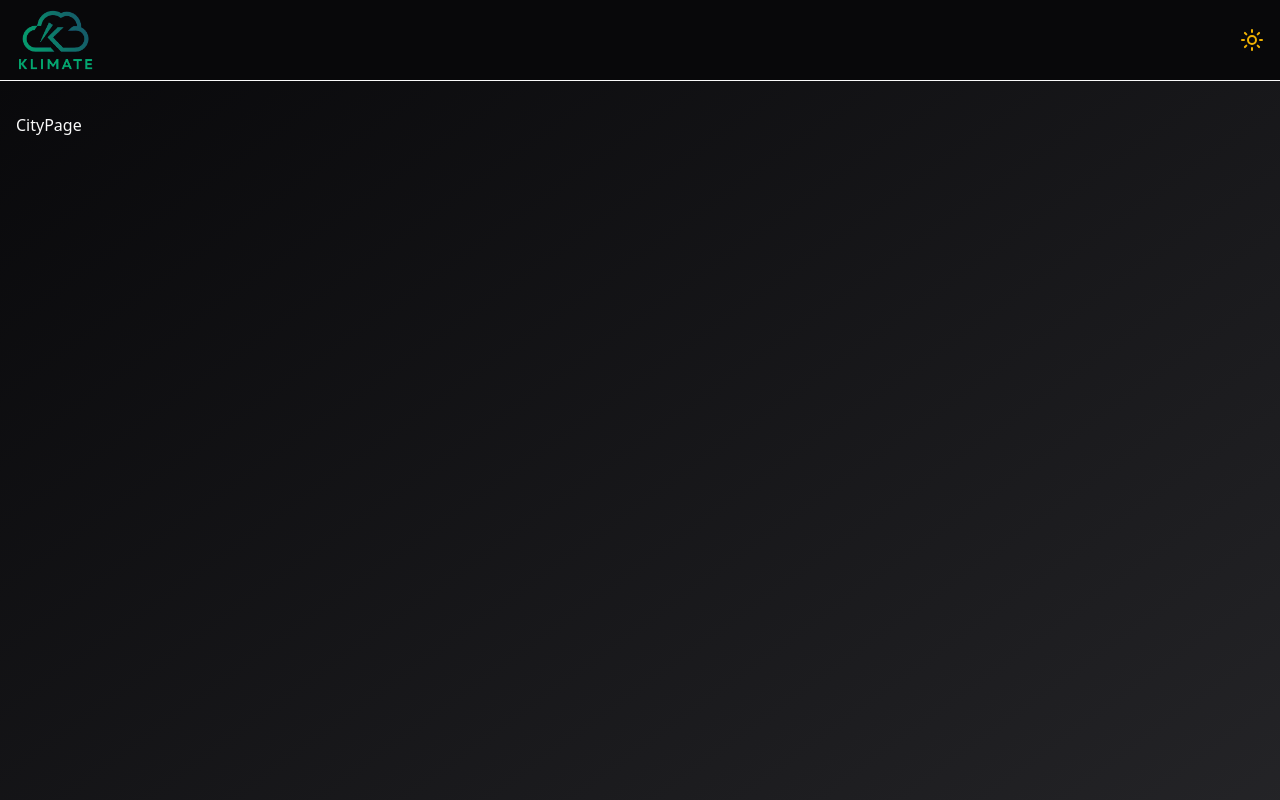
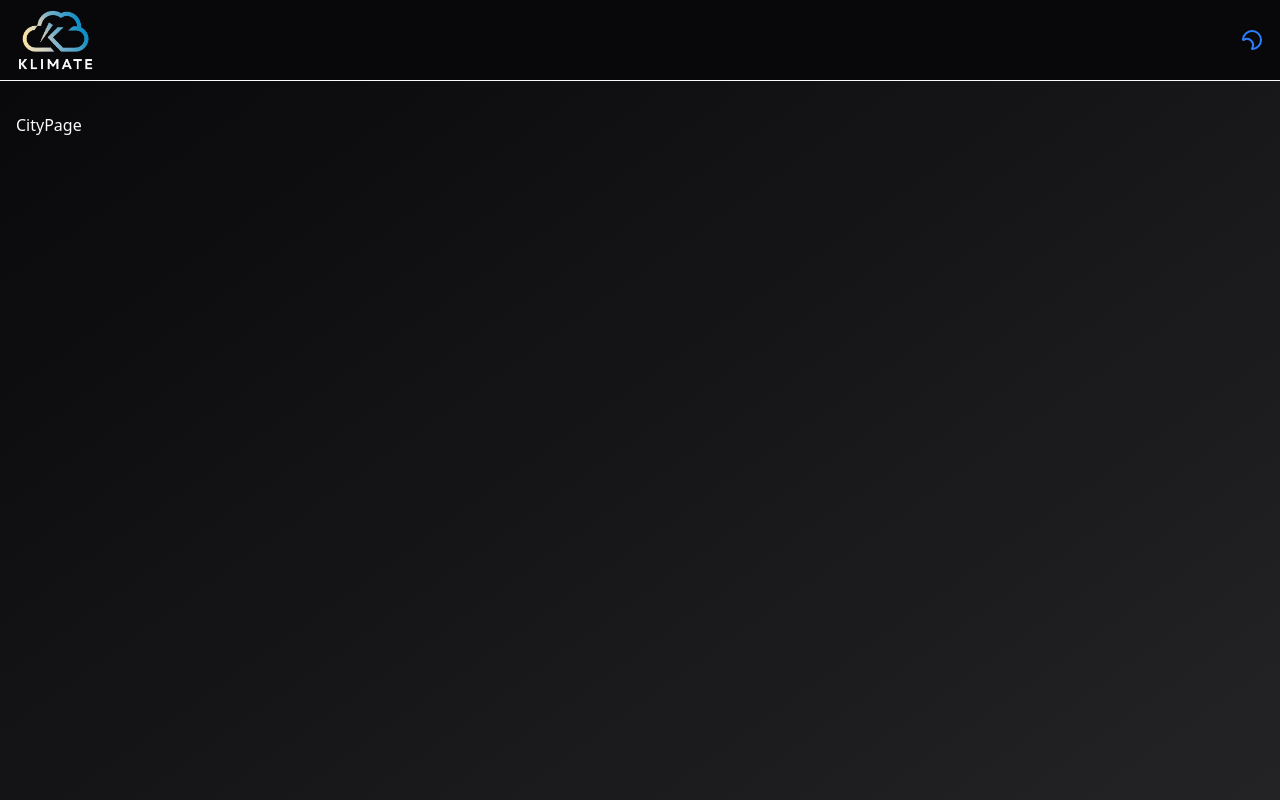
Before and after one commit to Wealthometer/Klimate, a React (Vite) app: page /city/1 in a window 1280 px wide. Shown: the top 800 px of the page. Built offline with nearby package versions, Linux system fonts and the light colour scheme.

Commit message:
Update........ & ........Upload

```diff
--- a/src/App.tsx
+++ b/src/App.tsx
@@ -1,32 +1,31 @@
-import { BrowserRouter, Route, Routes } from 'react-router-dom'
-import './App.css'
+import { BrowserRouter, Route, Routes } from "react-router-dom"
+import "./App.css"
 import "./index.css"
-import Layout from './components/layout'
-import { ThemeProvider } from './context/theme-provider'
-import WeatherDashboard from './pages/weather-dashboard'
-import CityPage from './pages/city-page'
-import Header from './components/header'
+import Layout from "./components/layout"
+import { ThemeProvider } from "./context/theme-provider"
+import WeatherDashboard from "./pages/weather-dashboard"
+import CityPage from "./pages/city-page"
+import Header from "./components/header"
 import { QueryClient, QueryClientProvider } from "@tanstack/react-query"
-import { ReactQueryDevtools } from "@tanstack/react-query-devtools";
-// import { Layout } from 'lu'
+import { ReactQueryDevtools } from "@tanstack/react-query-devtools"
 
-const queryClient = new QueryClient();
+const queryClient = new QueryClient()
 
 function App() {
   return (
     <QueryClientProvider client={queryClient}>
-       <BrowserRouter>
-        <Header/>
-          <ThemeProvider defaultTheme='dark'>
+      <BrowserRouter>
+        <ThemeProvider defaultTheme="dark" storageKey="app-theme">
+          <Header />
           <Layout>
             <Routes>
-              <Route path='/' element={<WeatherDashboard />}/>
-              <Route path='/city/:cityName' element={<CityPage />}/>
+              <Route path="/" element={<WeatherDashboard />} />
+              <Route path="/city/:cityName" element={<CityPage />} />
             </Routes>
           </Layout>
-          </ThemeProvider>
-        </BrowserRouter>
-        <ReactQueryDevtools initialIsOpen={false} />
+        </ThemeProvider>
+      </BrowserRouter>
+      <ReactQueryDevtools initialIsOpen={false} />
     </QueryClientProvider>
   )
 }
--- a/src/components/header.tsx
+++ b/src/components/header.tsx
@@ -1,13 +1,32 @@
-import { useTheme } from "../context/use theme";
-import { Link } from "react-router-dom";
-// import { Button } from "./ui/button";
-import '../App.css'
-import { Moon, Sun } from "lucide-react";
+"use client"
+
+import { useTheme } from "../hooks/use-theme"
+import { Link } from "react-router-dom"
+import { Moon, Sun } from "lucide-react"
 
 const Header = () => {
-  const { theme, setTheme } = useTheme();
-  const isDark = theme === "dark";
+  const { theme, setTheme } = useTheme()
 
+  // Get the actual applied theme (resolve "system" to actual theme)
+  const getAppliedTheme = () => {
+    if (theme === "system") {
+      return window.matchMedia("(prefers-color-scheme: dark)").matches ? "dark" : "light"
+    }
+    return theme
+  }
+
+  const appliedTheme = getAppliedTheme()
+  const isDark = appliedTheme === "dark"
+
+  const toggleTheme = () => {
+    if (theme === "system") {
+      // If currently system, switch to the opposite of what's currently applied
+      setTheme(isDark ? "light" : "dark")
+    } else {
+      // If currently light or dark, switch to the opposite
+      setTheme(isDark ? "light" : "dark")
+    }
+  }
 
   return (
     <header className="sticky top-0 z-50 w-full border-b bg-background/95 backdrop-blur py-2 supports-[backdrop-filter]:bg-background/60">
@@ -17,13 +36,23 @@ const Header = () => {
         </Link>
 
         <div>
-          <div className={`flex items-center cursor-pointer transition-transform duration-500 ${isDark ? "-rotate-180" : "rotate-0"}`} onClick={() => setTheme(isDark ? "dark" : "light")}>
-            {isDark ? (<Moon className="h-6 w-6 text-blue-500 rotate-0 transition-all"/>) : (<Sun className="h-6 w-6 text-yellow-500 rotate-0 transition-all"/>)}
-          </div>
+          <button
+            onClick={toggleTheme}
+            className={`flex items-center cursor-pointer transition-transform duration-500 hover:scale-110 ${
+              isDark ? "rotate-180" : "rotate-0"
+            }`}
+            aria-label="Toggle theme"
+          >
+            {isDark ? (
+              <Moon className="h-6 w-6 text-blue-500 transition-all duration-300" />
+            ) : (
+              <Sun className="h-6 w-6 text-yellow-500 transition-all duration-300" />
+            )}
+          </button>
         </div>
       </div>
     </header>
-  );
-};
+  )
+}
 
-export default Header;
+export default Header
--- /dev/null
+++ b/src/components/theme-toggle.tsx
@@ -0,0 +1,54 @@
+"use client"
+
+import { useTheme } from "../hooks/use-theme"
+import { Moon, Sun, Monitor } from "lucide-react"
+
+const ThemeToggle = () => {
+  const { theme, setTheme } = useTheme()
+
+  const getAppliedTheme = () => {
+    if (theme === "system") {
+      return window.matchMedia("(prefers-color-scheme: dark)").matches ? "dark" : "light"
+    }
+    return theme
+  }
+
+  const appliedTheme = getAppliedTheme()
+  const isDark = appliedTheme === "dark"
+
+  const cycleTheme = () => {
+    if (theme === "light") {
+      setTheme("dark")
+    } else if (theme === "dark") {
+      setTheme("system")
+    } else {
+      setTheme("light")
+    }
+  }
+
+  const getIcon = () => {
+    if (theme === "system") {
+      return <Monitor className="h-5 w-5 text-blue-400 transition-all duration-300" />
+    }
+    return isDark ? (
+      <Moon className="h-5 w-5 text-blue-500 transition-all duration-300" />
+    ) : (
+      <Sun className="h-5 w-5 text-yellow-500 transition-all duration-300" />
+    )
+  }
+
+  return (
+    <button
+      onClick={cycleTheme}
+      className={`flex items-center justify-center p-2 rounded-md cursor-pointer transition-all duration-300 hover:bg-accent hover:scale-110 ${
+        isDark ? "rotate-180" : "rotate-0"
+      }`}
+      aria-label={`Current theme: ${theme}. Click to cycle themes.`}
+      title={`Current: ${theme} theme`}
+    >
+      {getIcon()}
+    </button>
+  )
+}
+
+export default ThemeToggle
--- a/src/context/theme-provider.tsx
+++ b/src/context/theme-provider.tsx
@@ -1,9 +1,10 @@
-import { useEffect, useState } from "react"
-import {
-  type Theme,
-  type ThemeProviderState,
-  ThemeProviderContext,
-} from "./theme-context"
+"use client"
+
+import type React from "react"
+
+import { createContext, useEffect, useState } from "react"
+
+type Theme = "dark" | "light" | "system"
 
 type ThemeProviderProps = {
   children: React.ReactNode
@@ -11,25 +12,33 @@ type ThemeProviderProps = {
   storageKey?: string
 }
 
+type ThemeProviderState = {
+  theme: Theme
+  setTheme: (theme: Theme) => void
+}
+
+const initialState: ThemeProviderState = {
+  theme: "system",
+  setTheme: () => null,
+}
+
+// eslint-disable-next-line react-refresh/only-export-components
+export const ThemeProviderContext = createContext<ThemeProviderState>(initialState)
+
 export function ThemeProvider({
   children,
   defaultTheme = "system",
   storageKey = "vite-ui-theme",
   ...props
 }: ThemeProviderProps) {
-  const [theme, setTheme] = useState<Theme>(
-    () => (localStorage.getItem(storageKey) as Theme) || defaultTheme
-  )
+  const [theme, setTheme] = useState<Theme>(() => (localStorage.getItem(storageKey) as Theme) || defaultTheme)
 
   useEffect(() => {
     const root = window.document.documentElement
     root.classList.remove("light", "dark")
 
     if (theme === "system") {
-      const systemTheme = window.matchMedia("(prefers-color-scheme: dark)")
-        .matches
-        ? "dark"
-        : "light"
+      const systemTheme = window.matchMedia("(prefers-color-scheme: dark)").matches ? "dark" : "light"
       root.classList.add(systemTheme)
       return
     }
@@ -37,7 +46,7 @@ export function ThemeProvider({
     root.classList.add(theme)
   }, [theme])
 
-  const value: ThemeProviderState = {
+  const value = {
     theme,
     setTheme: (theme: Theme) => {
       localStorage.setItem(storageKey, theme)
--- /dev/null
+++ b/src/hooks/use-theme.ts
@@ -0,0 +1,10 @@
+"use client"
+
+import { useContext } from "react"
+import { ThemeProviderContext } from "../context/theme-provider"
+
+export const useTheme = () => {
+  const context = useContext(ThemeProviderContext)
+  if (context === undefined) throw new Error("useTheme must be used within a ThemeProvider")
+  return context
+}
--- a/src/pages/weather-dashboard.tsx
+++ b/src/pages/weather-dashboard.tsx
@@ -24,7 +24,7 @@ const WeatherDashboard = () => {
   }
 
   if (locationError) {
-    <Alert variant="destructive">
+    return ( <Alert variant="destructive">
       <AlertTriangle className="h-4 w-4" />
       <Terminal />
       <AlertTitle>Error</AlertTitle>
@@ -35,7 +35,7 @@ const WeatherDashboard = () => {
           Enable Location
         </Button>
       </AlertDescription>
-    </Alert>
+    </Alert>)
   }
 
   return (
```
